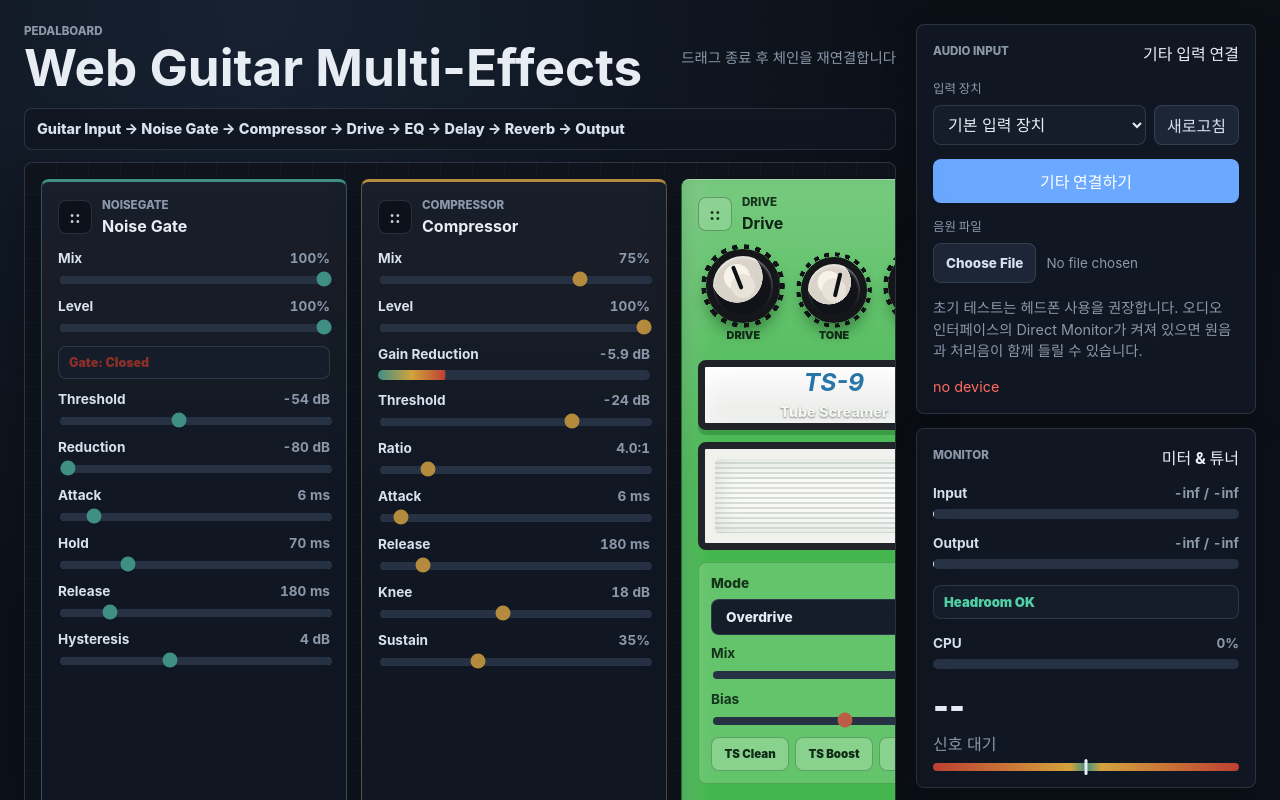
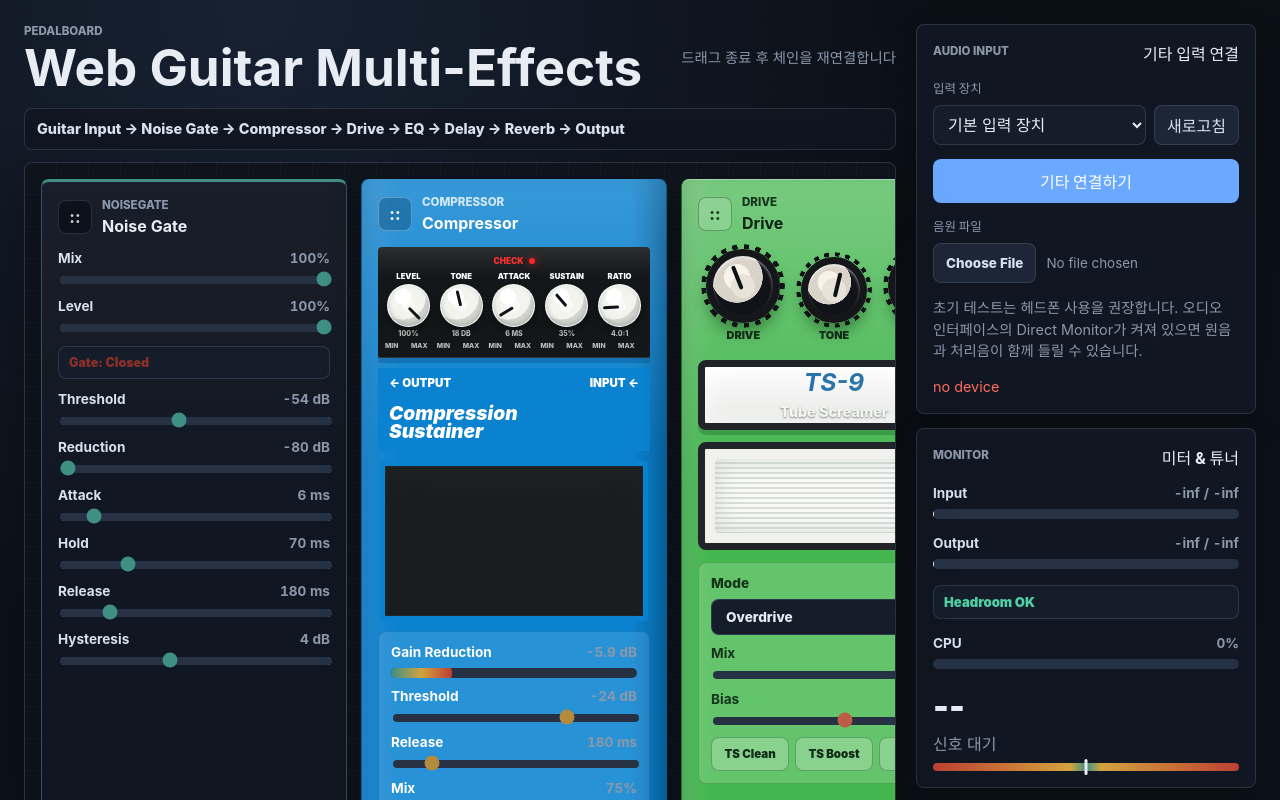
Before and after one commit to kimyounggaur/Guitar-Pedalboard, a React (Vite) app: page / in a window 1280 px wide. Shown: the top 800 px of the page. Built offline with nearby package versions, Linux system fonts and the light colour scheme.

Commit message:
Restyle compressor pedal as sustainer stompbox

```diff
--- a/src/components/PedalCard.tsx
+++ b/src/components/PedalCard.tsx
@@ -24,6 +24,8 @@ interface PedalCardProps {
   dragHandleProps?: Record<string, unknown>;
   isDragging?: boolean;
 }
+
+const customPedalChrome = new Set(['compressor', 'drive', 'delay', 'reverb']);
 
 export function PedalCard({ pedal, dragHandleProps, isDragging = false }: PedalCardProps) {
   const setActivePedal = usePedalStore((state) => state.setActivePedal);
@@ -53,11 +55,13 @@ export function PedalCard({ pedal, dragHandleProps, isDragging = false }: PedalC
 
   return (
     <article
-      className={`pedal-card${pedal.type === 'drive' ? ' pedal-card-drive' : ''}${
-        pedal.type === 'delay' ? ' pedal-card-delay' : ''
-      }${pedal.type === 'reverb' ? ' pedal-card-reverb' : ''}${pedal.bypassed ? ' is-bypassed' : ''}${
-        !pedal.enabled ? ' is-disabled' : ''
-      }${isDragging ? ' is-dragging' : ''}`}
+      className={`pedal-card${pedal.type === 'compressor' ? ' pedal-card-compressor' : ''}${
+        pedal.type === 'drive' ? ' pedal-card-drive' : ''
+      }${pedal.type === 'delay' ? ' pedal-card-delay' : ''}${
+        pedal.type === 'reverb' ? ' pedal-card-reverb' : ''
+      }${pedal.bypassed ? ' is-bypassed' : ''}${!pedal.enabled ? ' is-disabled' : ''}${
+        isDragging ? ' is-dragging' : ''
+      }`}
       style={{ '--pedal-color': pedal.color } as CSSProperties}
       onClick={() => setActivePedal(pedal.id)}
     >
@@ -83,7 +87,7 @@ export function PedalCard({ pedal, dragHandleProps, isDragging = false }: PedalC
         onTouchStart={stopControlEvent}
         onKeyDown={stopControlEvent}
       >
-        {pedal.type !== 'drive' && pedal.type !== 'delay' && pedal.type !== 'reverb' && (
+        {!customPedalChrome.has(pedal.type) && (
           <>
             <SliderControl
               label="Mix"
--- a/src/components/effects/CompressorPedal.tsx
+++ b/src/components/effects/CompressorPedal.tsx
@@ -1,3 +1,4 @@
+import type { CSSProperties } from 'react';
 import type { CompressorParams, PedalParamValue } from '../../audio/types';
 import { SliderControl } from '../SliderControl';
 
@@ -6,11 +7,137 @@ interface CompressorPedalProps {
   onChange: (key: keyof CompressorParams, value: PedalParamValue) => void;
 }
 
+interface CompressorKnobProps {
+  label: string;
+  value: number;
+  min: number;
+  max: number;
+  step: number;
+  displayValue: string;
+  onChange: (value: number) => void;
+}
+
+function CompressorKnob({
+  label,
+  value,
+  min,
+  max,
+  step,
+  displayValue,
+  onChange,
+}: CompressorKnobProps) {
+  const progress = (value - min) / (max - min);
+  const rotation = -135 + Math.min(Math.max(progress, 0), 1) * 270;
+
+  return (
+    <label className="compressor-knob">
+      <span>{label}</span>
+      <span
+        className="compressor-knob-shell"
+        style={{ '--knob-rotation': `${rotation}deg` } as CSSProperties}
+      >
+        <i aria-hidden="true" />
+        <input
+          type="range"
+          min={min}
+          max={max}
+          step={step}
+          value={value}
+          aria-label={label}
+          onChange={(event) => onChange(Number(event.currentTarget.value))}
+        />
+      </span>
+      <output>{displayValue}</output>
+    </label>
+  );
+}
+
 export function CompressorPedal({ params, onChange }: CompressorPedalProps) {
   const estimatedReduction = Math.min(24, Math.max(0, (params.sustain / 100) * 14 + (params.ratio - 1) * 0.35));
 
   return (
-    <>
+    <div className="compressor-stomp-ui" aria-label="Compressor controls">
+      <section className="compressor-control-deck">
+        <div className="compressor-check-row">
+          <span>CHECK</span>
+          <i aria-hidden="true" />
+        </div>
+        <div className="compressor-knob-row">
+          <CompressorKnob
+            label="Level"
+            value={params.level}
+            min={0}
+            max={100}
+            step={1}
+            displayValue={`${Math.round(params.level)}%`}
+            onChange={(value) => onChange('level', value)}
+          />
+          <CompressorKnob
+            label="Tone"
+            value={params.knee}
+            min={0}
+            max={40}
+            step={1}
+            displayValue={`${Math.round(params.knee)} dB`}
+            onChange={(value) => onChange('knee', value)}
+          />
+          <CompressorKnob
+            label="Attack"
+            value={params.attack}
+            min={0.001}
+            max={0.1}
+            step={0.001}
+            displayValue={`${Math.round(params.attack * 1000)} ms`}
+            onChange={(value) => onChange('attack', value)}
+          />
+          <CompressorKnob
+            label="Sustain"
+            value={params.sustain}
+            min={0}
+            max={100}
+            step={1}
+            displayValue={`${Math.round(params.sustain)}%`}
+            onChange={(value) => onChange('sustain', value)}
+          />
+          <CompressorKnob
+            label="Ratio"
+            value={params.ratio}
+            min={1}
+            max={20}
+            step={0.5}
+            displayValue={`${params.ratio.toFixed(1)}:1`}
+            onChange={(value) => onChange('ratio', value)}
+          />
+        </div>
+        <div className="compressor-minmax-row" aria-hidden="true">
+          <span>min</span>
+          <span>max</span>
+          <span>min</span>
+          <span>max</span>
+          <span>min</span>
+          <span>max</span>
+          <span>min</span>
+          <span>max</span>
+          <span>min</span>
+          <span>max</span>
+        </div>
+      </section>
+
+      <section className="compressor-brand-panel">
+        <div className="compressor-io-row">
+          <span>← OUTPUT</span>
+          <span>INPUT ←</span>
+        </div>
+        <strong>
+          Compression
+          <br />
+          Sustainer
+        </strong>
+      </section>
+
+      <div className="compressor-footswitch-pad" aria-hidden="true" />
+
+      <div className="compressor-utility-controls">
         <div className="gain-reduction-meter">
           <span className="control-row">
             <span>Gain Reduction</span>
@@ -30,24 +157,6 @@ export function CompressorPedal({ params, onChange }: CompressorPedalProps) {
           onChange={(value) => onChange('threshold', value)}
         />
         <SliderControl
-        label="Ratio"
-        value={params.ratio}
-        min={1}
-        max={20}
-        step={0.5}
-        displayValue={`${params.ratio.toFixed(1)}:1`}
-        onChange={(value) => onChange('ratio', value)}
-      />
-      <SliderControl
-        label="Attack"
-        value={params.attack}
-        min={0.001}
-        max={0.1}
-        step={0.001}
-        displayValue={`${Math.round(params.attack * 1000)} ms`}
-        onChange={(value) => onChange('attack', value)}
-      />
-      <SliderControl
           label="Release"
           value={params.release}
           min={0.05}
@@ -57,23 +166,15 @@ export function CompressorPedal({ params, onChange }: CompressorPedalProps) {
           onChange={(value) => onChange('release', value)}
         />
         <SliderControl
-        label="Knee"
-        value={params.knee}
-        min={0}
-        max={40}
-        step={1}
-        unit=" dB"
-        onChange={(value) => onChange('knee', value)}
-      />
-      <SliderControl
-        label="Sustain"
-        value={params.sustain}
+          label="Mix"
+          value={params.mix}
           min={0}
           max={100}
           step={1}
-        unit="%"
-        onChange={(value) => onChange('sustain', value)}
+          displayValue={`${Math.round(params.mix)}%`}
+          onChange={(value) => onChange('mix', value)}
         />
-    </>
+      </div>
+    </div>
   );
 }
--- a/src/styles/globals.css
+++ b/src/styles/globals.css
@@ -225,6 +225,36 @@ h2 {
   color: #123117;
 }
 
+.pedal-card-compressor {
+  overflow: hidden;
+  border: 1px solid #045f9d;
+  border-top: 0;
+  background:
+    linear-gradient(180deg, rgba(255, 255, 255, 0.18), transparent 26%),
+    linear-gradient(90deg, rgba(255, 255, 255, 0.1), transparent 12%, transparent 88%, rgba(0, 0, 0, 0.16)),
+    #0b82cf;
+  color: #ffffff;
+  box-shadow:
+    inset 0 -18px 28px rgba(1, 73, 126, 0.42),
+    0 18px 36px rgba(0, 0, 0, 0.32);
+}
+
+.pedal-card-compressor .pedal-header,
+.pedal-card-compressor .control-row,
+.pedal-card-compressor .select-control {
+  color: #ffffff;
+}
+
+.pedal-card-compressor .pedal-kicker {
+  color: rgba(255, 255, 255, 0.78);
+}
+
+.pedal-card-compressor .drag-handle {
+  border-color: rgba(255, 255, 255, 0.28);
+  background: rgba(0, 56, 95, 0.34);
+  color: #ffffff;
+}
+
 .pedal-header {
   justify-content: flex-start;
   gap: 10px;
@@ -263,6 +293,181 @@ h2 {
   margin-top: auto;
   padding-top: 12px;
   border-top: 1px solid var(--border);
+}
+
+.compressor-stomp-ui {
+  display: grid;
+  gap: 10px;
+}
+
+.compressor-control-deck {
+  position: relative;
+  display: grid;
+  gap: 6px;
+  padding: 9px 7px 8px;
+  border-radius: 4px 4px 2px 2px;
+  background:
+    linear-gradient(180deg, rgba(255, 255, 255, 0.1), transparent 26%),
+    #141719;
+  color: #ffffff;
+  box-shadow:
+    inset 0 -1px 0 rgba(255, 255, 255, 0.12),
+    0 5px 0 rgba(0, 72, 122, 0.32);
+}
+
+.compressor-check-row {
+  display: flex;
+  justify-content: center;
+  align-items: center;
+  gap: 5px;
+  min-height: 10px;
+  color: #ff302d;
+  font-size: 0.52rem;
+  font-weight: 900;
+  line-height: 1;
+}
+
+.compressor-check-row i {
+  width: 6px;
+  height: 6px;
+  border-radius: 50%;
+  background: #ff2622;
+  box-shadow: 0 0 8px rgba(255, 42, 36, 0.8);
+}
+
+.compressor-knob-row {
+  display: grid;
+  grid-template-columns: repeat(5, minmax(0, 1fr));
+  gap: 6px;
+  align-items: start;
+}
+
+.compressor-knob {
+  display: grid;
+  justify-items: center;
+  gap: 3px;
+  min-width: 0;
+  color: #ffffff;
+  font-size: 0.48rem;
+  font-weight: 900;
+  letter-spacing: 0;
+  text-transform: uppercase;
+}
+
+.compressor-knob-shell {
+  position: relative;
+  display: grid;
+  width: 43px;
+  height: 43px;
+  place-items: center;
+  border: 1px solid rgba(255, 255, 255, 0.8);
+  border-radius: 50%;
+  background:
+    radial-gradient(circle at 36% 28%, #ffffff 0 20%, #f4f4ef 21% 58%, #d3d5cf 59% 100%);
+  box-shadow:
+    0 6px 9px rgba(0, 0, 0, 0.38),
+    inset 0 -2px 5px rgba(130, 135, 132, 0.46);
+}
+
+.compressor-knob-shell::after {
+  content: "";
+  position: absolute;
+  top: 5px;
+  left: 50%;
+  width: 3px;
+  height: 16px;
+  border-radius: 999px;
+  background: #111417;
+  transform: translateX(-50%) rotate(var(--knob-rotation));
+  transform-origin: 50% 17px;
+}
+
+.compressor-knob-shell input {
+  position: absolute;
+  inset: -7px;
+  width: calc(100% + 14px);
+  height: calc(100% + 14px);
+  opacity: 0;
+  cursor: pointer;
+}
+
+.compressor-knob-shell i {
+  width: 13px;
+  height: 13px;
+  border-radius: 50%;
+  background: rgba(255, 255, 255, 0.46);
+}
+
+.compressor-knob output {
+  overflow: hidden;
+  max-width: 52px;
+  color: rgba(255, 255, 255, 0.82);
+  font-size: 0.44rem;
+  font-weight: 800;
+  line-height: 1;
+  text-overflow: ellipsis;
+  white-space: nowrap;
+}
+
+.compressor-minmax-row {
+  display: grid;
+  grid-template-columns: repeat(10, minmax(0, 1fr));
+  gap: 1px;
+  color: rgba(255, 255, 255, 0.72);
+  font-size: 0.42rem;
+  font-weight: 800;
+  line-height: 1;
+  text-transform: uppercase;
+}
+
+.compressor-brand-panel {
+  display: grid;
+  gap: 14px;
+  padding: 8px 11px 10px;
+  background: #0b82cf;
+}
+
+.compressor-io-row {
+  display: flex;
+  justify-content: space-between;
+  color: #ffffff;
+  font-size: 0.72rem;
+  font-weight: 900;
+  letter-spacing: 0;
+}
+
+.compressor-brand-panel strong {
+  color: #ffffff;
+  font-size: 1.2rem;
+  font-style: italic;
+  font-weight: 900;
+  letter-spacing: 0;
+  line-height: 0.95;
+  text-align: left;
+}
+
+.compressor-footswitch-pad {
+  min-height: 160px;
+  margin: 0 2px;
+  border: 5px solid #0b82cf;
+  border-radius: 4px;
+  background: #1a1d1e;
+  box-shadow:
+    inset 0 0 0 1px rgba(255, 255, 255, 0.03),
+    inset 0 18px 30px rgba(255, 255, 255, 0.02);
+}
+
+.compressor-utility-controls {
+  display: grid;
+  gap: 10px;
+  padding: 12px;
+  border: 1px solid rgba(0, 64, 113, 0.28);
+  border-radius: 8px;
+  background: rgba(192, 228, 255, 0.16);
+}
+
+.pedal-card-compressor .pedal-switches {
+  border-top-color: rgba(255, 255, 255, 0.28);
 }
 
 .tube-drive-ui {
```
Lines whose indentation alone changed are shown as unchanged.
